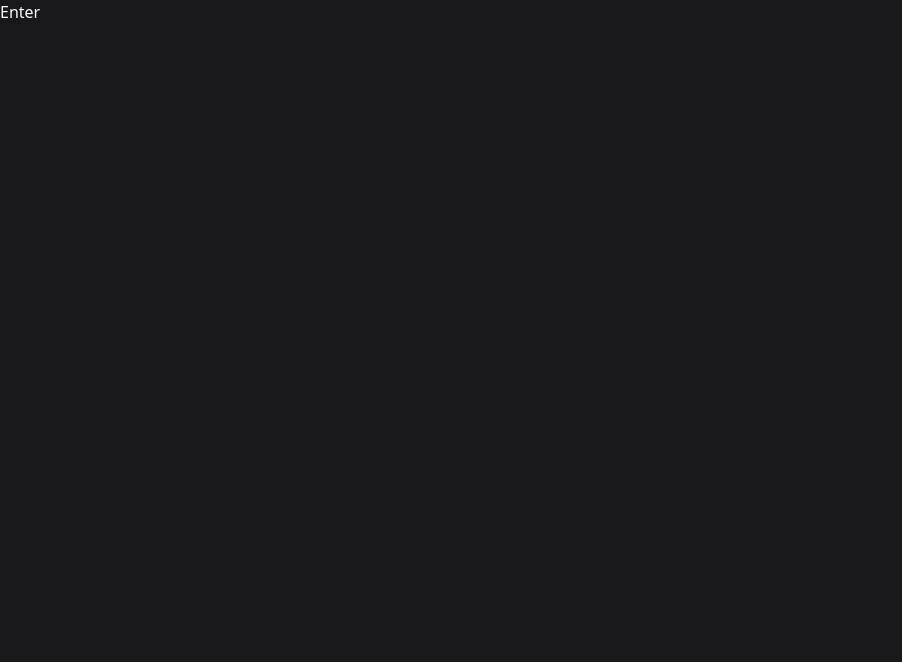
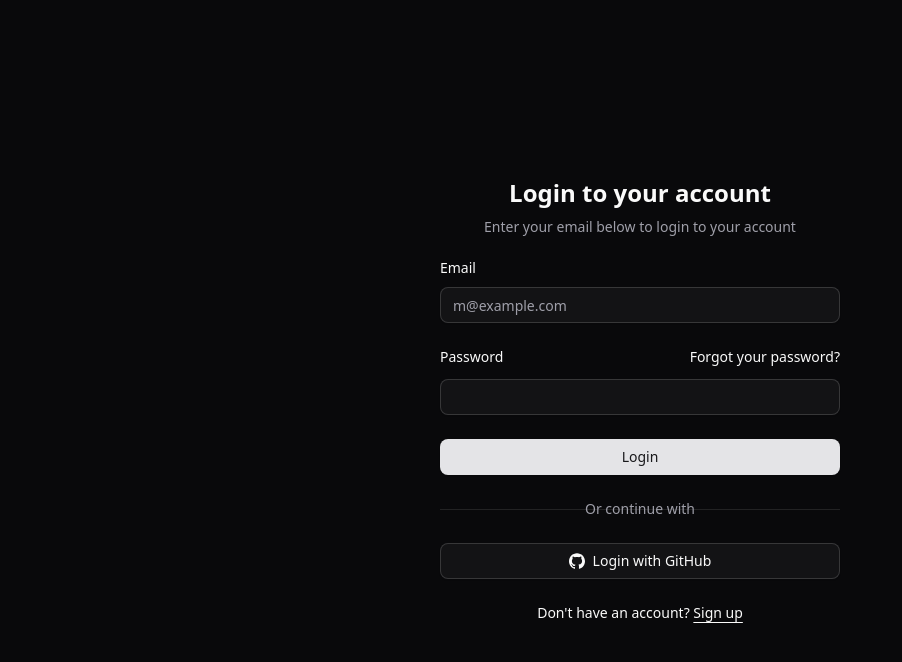
Before and after one commit to zorncbllr/tetrav-sales-tracker-desktop, a React (Vite) app: page /auth/sign-in in a window 1280 px wide. Shown: the top 662 px of the page, without its empty margins (0-902 px from the left). Built offline with nearby package versions, Linux system fonts and the light colour scheme.

Commit message:
added login block

```diff
--- a/package.json
+++ b/package.json
@@ -10,6 +10,7 @@
     "tauri": "tauri"
   },
   "dependencies": {
+    "@radix-ui/react-label": "^2.1.7",
     "@radix-ui/react-slot": "^1.2.3",
     "@tailwindcss/vite": "^4.1.8",
     "@tanstack/react-query": "^5.80.6",
--- a/src/App.tsx
+++ b/src/App.tsx
@@ -1,12 +1,12 @@
-import { Route, Routes } from "react-router";
+import { Navigate, Route, Routes } from "react-router";
 import SignIn from "./features/auth/pages/SignIn";
-import Dashboard from "./features/dashboard/Dashboard";
+// import Dashboard from "./features/dashboard/Dashboard";
 
 function App() {
   return (
-    <div className="w-full h-screen dark bg-primary-foreground text-secondary-foreground">
+    <div className="w-full h-screen dark bg-background text-foreground">
       <Routes>
-        <Route path="/" element={<Dashboard />} />
+        <Route path="/" element={<Navigate to={"/auth/sign-in"} replace />} />
         <Route path="/auth/sign-in" element={<SignIn />} />
       </Routes>
     </div>
--- /dev/null
+++ b/src/components/ui/label.tsx
@@ -0,0 +1,22 @@
+import * as React from "react"
+import * as LabelPrimitive from "@radix-ui/react-label"
+
+import { cn } from "@/lib/utils"
+
+function Label({
+  className,
+  ...props
+}: React.ComponentProps<typeof LabelPrimitive.Root>) {
+  return (
+    <LabelPrimitive.Root
+      data-slot="label"
+      className={cn(
+        "flex items-center gap-2 text-sm leading-none font-medium select-none group-data-[disabled=true]:pointer-events-none group-data-[disabled=true]:opacity-50 peer-disabled:cursor-not-allowed peer-disabled:opacity-50",
+        className
+      )}
+      {...props}
+    />
+  )
+}
+
+export { Label }
--- /dev/null
+++ b/src/features/auth/components/SignInForm.tsx
@@ -0,0 +1,61 @@
+import { cn } from "@/lib/utils";
+import { Button } from "@/components/ui/button";
+import { Input } from "@/components/ui/input";
+import { Label } from "@/components/ui/label";
+
+export function SignInForm({
+  className,
+  ...props
+}: React.ComponentProps<"form">) {
+  return (
+    <form className={cn("flex flex-col gap-6", className)} {...props}>
+      <div className="flex flex-col items-center gap-2 text-center">
+        <h1 className="text-2xl font-bold">Login to your account</h1>
+        <p className="text-muted-foreground text-sm text-balance">
+          Enter your email below to login to your account
+        </p>
+      </div>
+      <div className="grid gap-6">
+        <div className="grid gap-3">
+          <Label htmlFor="email">Email</Label>
+          <Input id="email" type="email" placeholder="m@example.com" required />
+        </div>
+        <div className="grid gap-3">
+          <div className="flex items-center">
+            <Label htmlFor="password">Password</Label>
+            <a
+              href="#"
+              className="ml-auto text-sm underline-offset-4 hover:underline"
+            >
+              Forgot your password?
+            </a>
+          </div>
+          <Input id="password" type="password" required />
+        </div>
+        <Button type="submit" className="w-full">
+          Login
+        </Button>
+        <div className="after:border-border relative text-center text-sm after:absolute after:inset-0 after:top-1/2 after:z-0 after:flex after:items-center after:border-t">
+          <span className="text-muted-foreground relative z-10 px-2">
+            Or continue with
+          </span>
+        </div>
+        <Button variant="outline" className="w-full">
+          <svg xmlns="http://www.w3.org/2000/svg" viewBox="0 0 24 24">
+            <path
+              d="M12 .297c-6.63 0-12 5.373-12 12 0 5.303 3.438 9.8 8.205 11.385.6.113.82-.258.82-.577 0-.285-.01-1.04-.015-2.04-3.338.724-4.042-1.61-4.042-1.61C4.422 18.07 3.633 17.7 3.633 17.7c-1.087-.744.084-.729.084-.729 1.205.084 1.838 1.236 1.838 1.236 1.07 1.835 2.809 1.305 3.495.998.108-.776.417-1.305.76-1.605-2.665-.3-5.466-1.332-5.466-5.93 0-1.31.465-2.38 1.235-3.22-.135-.303-.54-1.523.105-3.176 0 0 1.005-.322 3.3 1.23.96-.267 1.98-.399 3-.405 1.02.006 2.04.138 3 .405 2.28-1.552 3.285-1.23 3.285-1.23.645 1.653.24 2.873.12 3.176.765.84 1.23 1.91 1.23 3.22 0 4.61-2.805 5.625-5.475 5.92.42.36.81 1.096.81 2.22 0 1.606-.015 2.896-.015 3.286 0 .315.21.69.825.57C20.565 22.092 24 17.592 24 12.297c0-6.627-5.373-12-12-12"
+              fill="currentColor"
+            />
+          </svg>
+          Login with GitHub
+        </Button>
+      </div>
+      <div className="text-center text-sm">
+        Don&apos;t have an account?{" "}
+        <a href="#" className="underline underline-offset-4">
+          Sign up
+        </a>
+      </div>
+    </form>
+  );
+}
--- a/src/features/auth/pages/SignIn.tsx
+++ b/src/features/auth/pages/SignIn.tsx
@@ -1,5 +1,11 @@
+import { SignInForm } from "../components/SignInForm";
+
 function SignIn() {
-  return <div>Enter</div>;
+  return (
+    <div className="h-full flex justify-center items-center">
+      <SignInForm className="w-[25rem]" />
+    </div>
+  );
 }
 
 export default SignIn;
```
Also changed, not shown: 1 other file (tests, documents, lock files or other folders).
